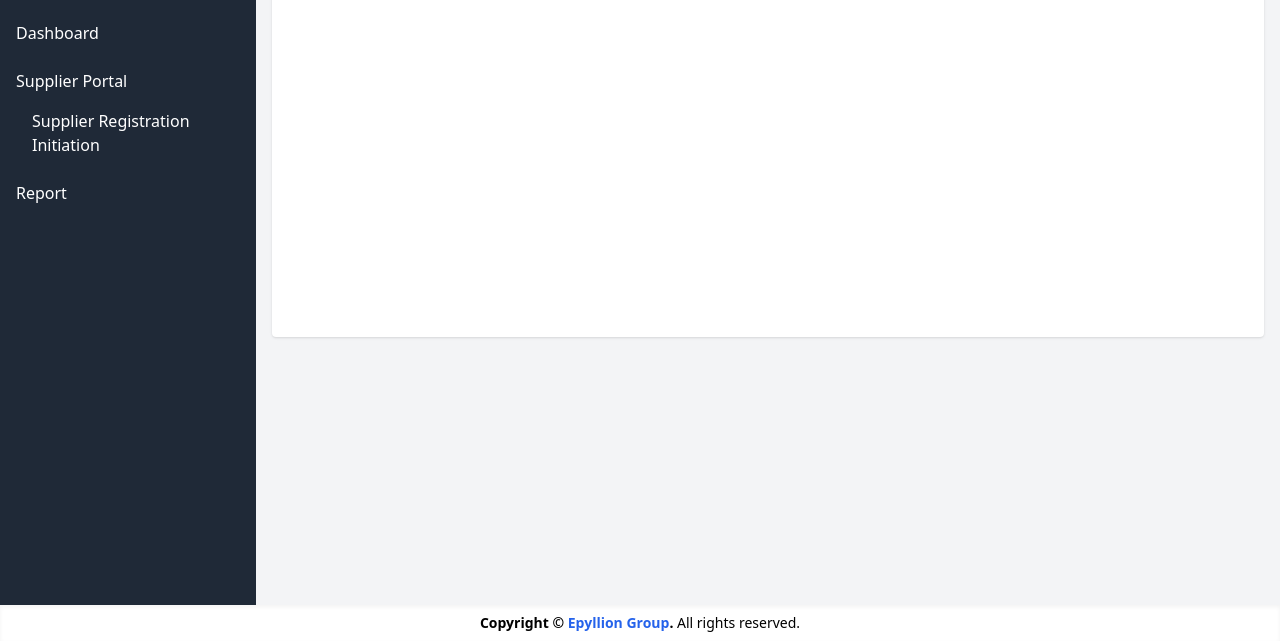
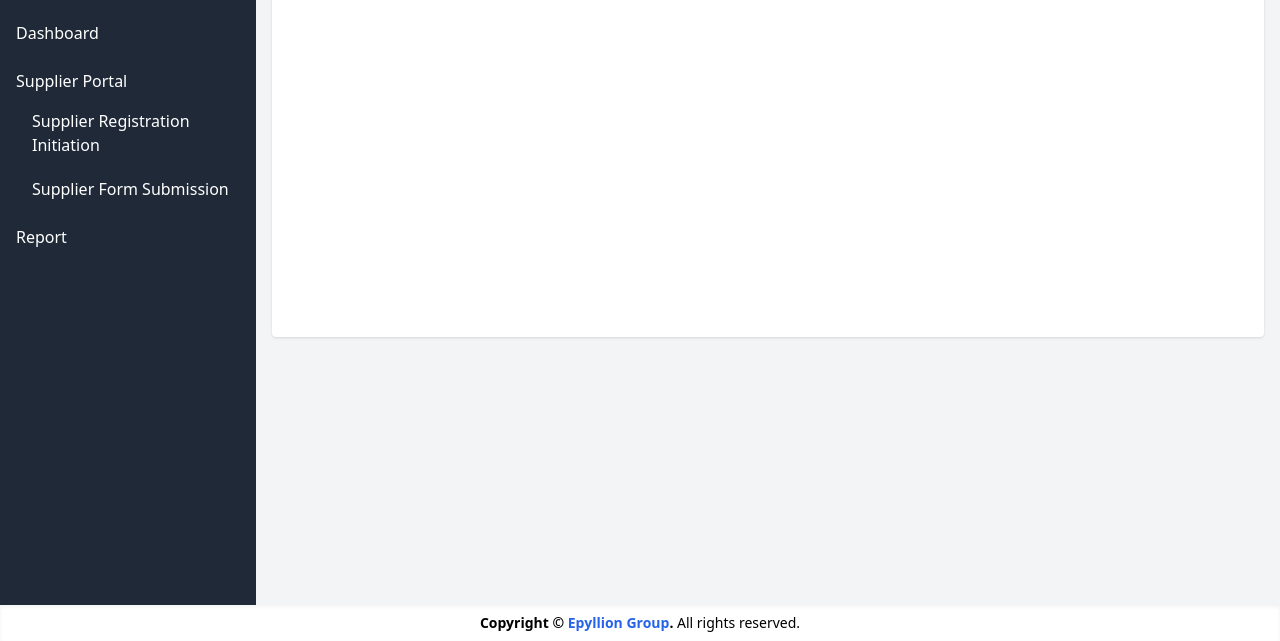
Before and after one commit to EpyRazib/textile, a plain HTML site: page index.html in a window 1280 px wide. Both pictures are taken after a click on the link "Supplier Portal". Shown: the part 159-800 px from the top of the page. Drawn offline with nearby package versions, Linux system fonts and the light colour scheme.

Commit message:
Update index.html

```diff
--- a/index.html
+++ b/index.html
@@ -82,6 +82,9 @@
                                     <li>
                                         <a href="#" class="block p-2 hover:bg-gray-700" onclick="loadIframe('supplier_portal/supplier_selection.html')">Supplier Registration Initiation</a>
                                     </li>
+                                    <li>
+                                        <a href="#" class="block p-2 hover:bg-gray-700" onclick="loadIframe('supplier_portal/supplier_form.html')">Supplier Form Submission</a>
+                                    </li>
                                 </ul>
                             </li>
                             <li>
```
